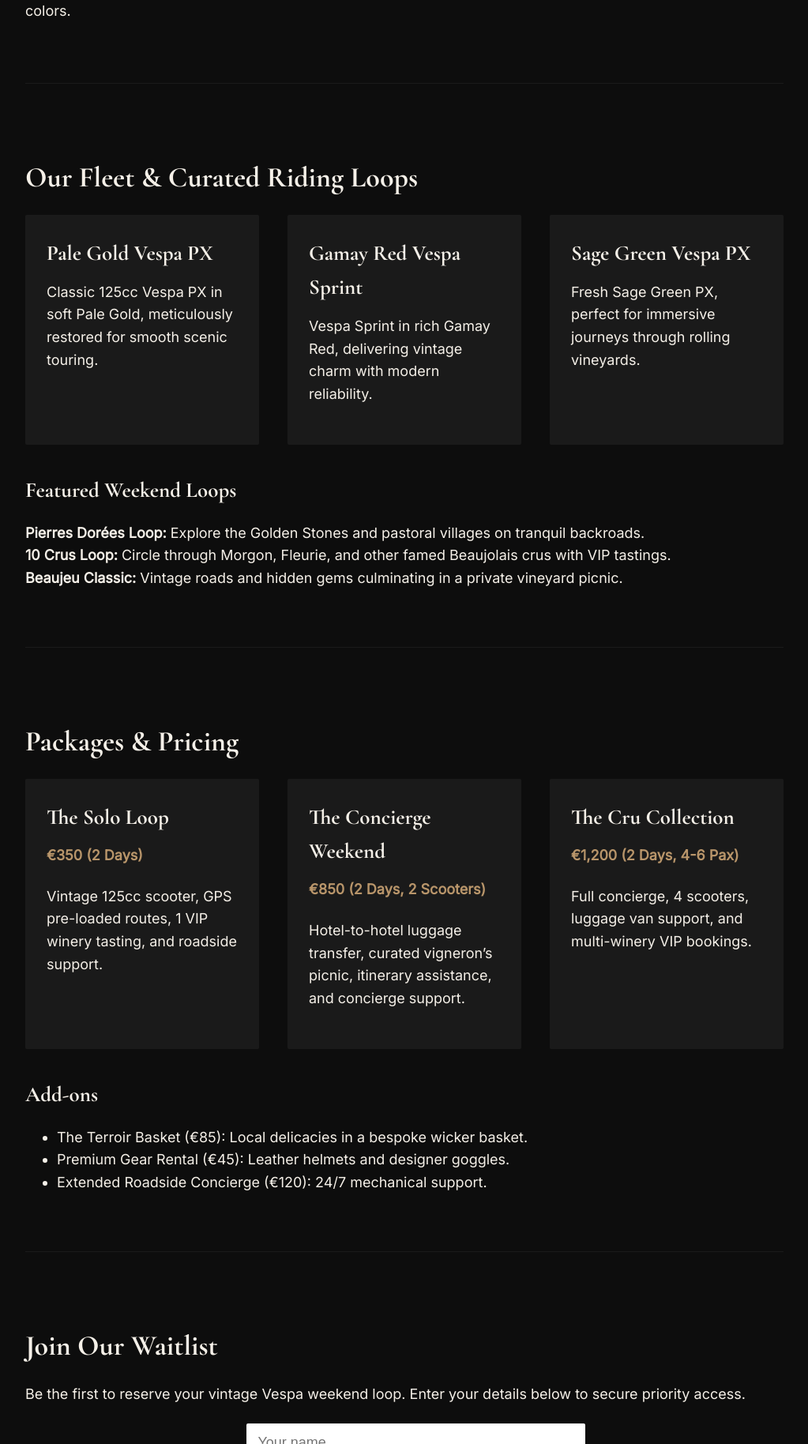
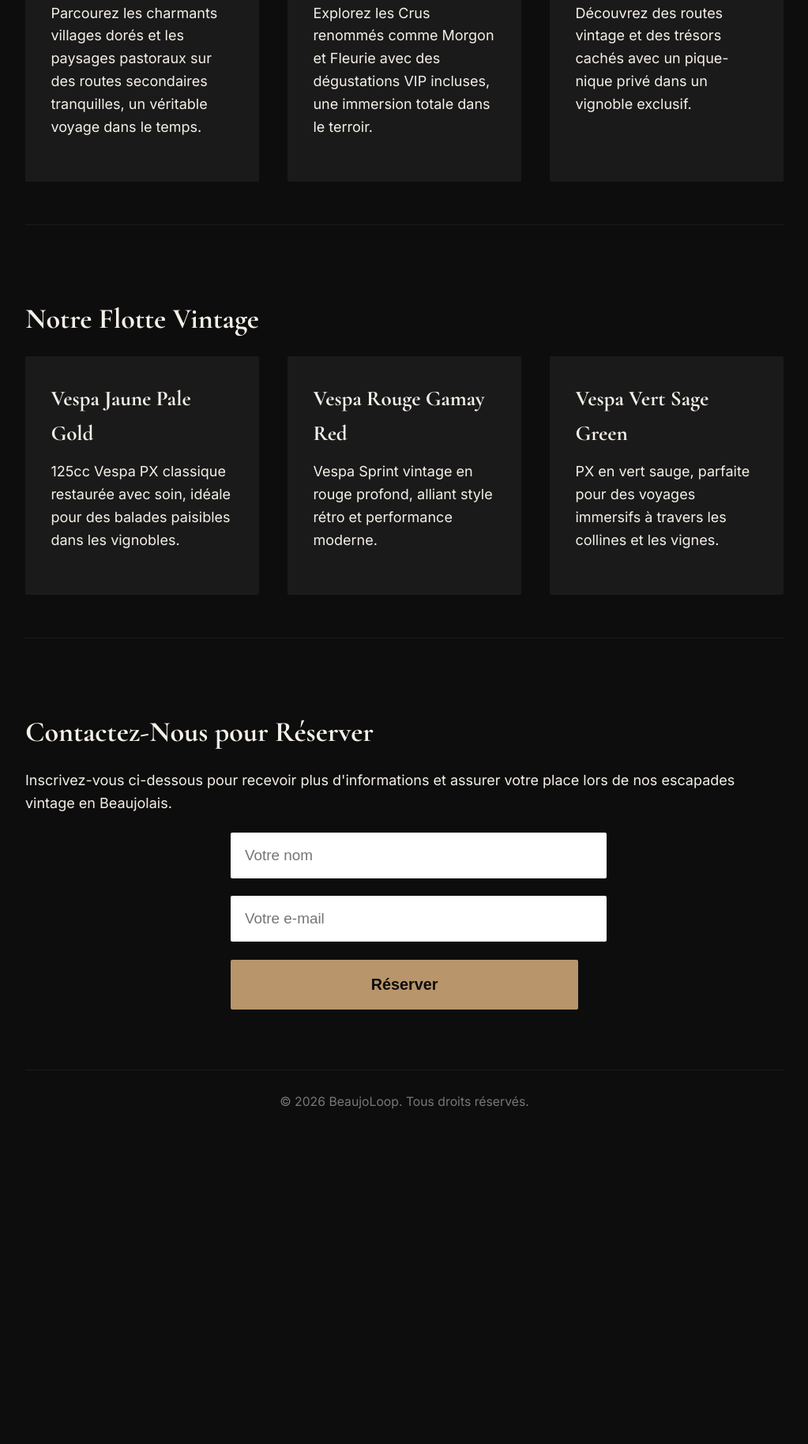
Before and after one commit to RaphBagetAI/baget-beaujoloop, a plain HTML site: page index.html in a window 1280 px wide. Shown: the part 972-2800 px from the top of the page at 79% size, without its empty margins (128-1151 px from the left). After the commit the page ends 2429 px from the top, so only its background shows below. Drawn offline with nearby package versions, Linux system fonts and the light colour scheme.

Commit message:
feat: website generated by baget.ai

```diff
--- a/index.html
+++ b/index.html
@@ -1,12 +1,12 @@
 <!DOCTYPE html>
-<html lang="en">
+<html lang="fr">
 <head>
     <meta charset="UTF-8" />
     <meta name="viewport" content="width=device-width, initial-scale=1" />
-    <title>BeaujoLoop - Vintage Scooter Concierge in Beaujolais</title>
+    <title>BeaujoLoop - Escapade Vintage en Beaujolais</title>
     <link href="https://fonts.googleapis.com/css2?family=Cormorant+Garamond:wght@600;700&family=Inter&display=swap" rel="stylesheet" />
     <style>
-      /* Reset and base styles */
+      /* Base and reset styles for dark luxury theme */
       body, html {
         margin: 0; padding: 0; height: 100%; background-color: #0D0D0D;
         color: #F5F0E8;
@@ -22,6 +22,7 @@
       }
       h1 {
         font-size: 3rem;
+        margin-top: 0;
       }
       h2 {
         font-size: 2rem;
@@ -55,19 +56,19 @@
         align-items: center;
         text-align: center;
         padding: 0 1rem;
-        box-shadow: inset 0 0 150px 60px rgba(13, 13, 13, 0.9);
+        box-shadow: inset 0 0 150px 70px rgba(13, 13, 13, 0.95);
       }
       .hero h1 {
-        font-size: 3.5rem;
-        max-width: 650px;
-        margin-bottom: 0.5rem;
+        font-size: 3.75rem;
+        max-width: 700px;
+        margin-bottom: 1rem;
         font-weight: 700;
         letter-spacing: 0.04em;
       }
       .hero p {
-        font-size: 1.25rem;
-        max-width: 500px;
-        margin-bottom: 1.5rem;
+        font-size: 1.4rem;
+        max-width: 600px;
+        margin-bottom: 1.75rem;
         font-weight: 500;
         color: #d9cfa6;
       }
@@ -75,11 +76,12 @@
         background-color: #B8956A;
         color: #0D0D0D;
         border: none;
-        padding: 0.9rem 2rem;
+        padding: 1.1rem 2.5rem;
         font-weight: 700;
         border-radius: 2px;
         cursor: pointer;
         transition: box-shadow 0.3s ease;
+        font-size: 1.1rem;
       }
       .btn-primary:hover {
         box-shadow: 0 0 30px rgba(184, 149, 106, 0.3);
@@ -96,12 +98,12 @@
       .card {
         background-color: #1A1A1A;
         border-radius: 2px;
-        padding: 1.5rem;
+        padding: 1.8rem;
         box-shadow: none;
         transition: box-shadow 0.3s ease;
       }
       .card:hover {
-        box-shadow: 0 0 30px rgba(184, 149, 106, 0.1);
+        box-shadow: 0 0 30px rgba(184, 149, 106, 0.12);
       }
       .card h3 {
         margin-top: 0;
@@ -112,27 +114,28 @@
         font-weight: 700;
       }
       form {
-        max-width: 400px;
+        max-width: 440px;
         margin: 0 auto;
       }
       input[type="email"], input[type="text"] {
         width: 100%;
-        padding: 0.8rem;
-        margin-bottom: 1rem;
+        padding: 1rem;
+        margin-bottom: 1.25rem;
         border-radius: 2px;
         border: none;
-        font-size: 1rem;
+        font-size: 1.05rem;
       }
       input[type="submit"] {
         background-color: #B8956A;
         color: #0D0D0D;
         border: none;
-        padding: 0.9rem 2rem;
+        padding: 1.1rem 2.5rem;
         font-weight: 700;
         border-radius: 2px;
         cursor: pointer;
         width: 100%;
         transition: box-shadow 0.3s ease;
+        font-size: 1.1rem;
       }
       input[type="submit"]:hover {
         box-shadow: 0 0 30px rgba(184, 149, 106, 0.3);
@@ -143,100 +146,84 @@
         font-size: 0.875rem;
         color: #787878;
       }
+      ul {
+        padding-left: 0;
+        list-style-type: none;
+      }
+      ul li {
+        margin: 0.5rem 0;
+        font-weight: 500;
+      }
       @media (max-width: 600px) {
         .hero h1 {
-          font-size: 2.25rem;
+          font-size: 2.5rem;
         }
       }
     </style>
 </head>
 <body>
-  <header class="hero">
-    <h1>BeaujoLoop: Vintage Vespas, Timeless Vineyards</h1>
-    <p>Explore Beaujolais on beautifully restored 125cc scooters with curated routes and concierge support.</p>
-    <button class="btn-primary" onclick="document.getElementById('waitlist-form').scrollIntoView({behavior:'smooth'});">Reserve Your Weekend</button>
+  <header class="hero" role="banner">
+    <h1>Escapade Vintage en Beaujolais</h1>
+    <p>Découvrez les routes de Beaujolais à bord d'un scooter 125cc vintage restauré, avec des itinéraires exclusifs et un service de conciergerie.</p>
+    <button class="btn-primary" onclick="document.getElementById('lead-form').scrollIntoView({behavior:'smooth'});">Réservez votre week-end</button>
   </header>
 
   <main class="container">
-    <section aria-labelledby="experience-title">
-      <h2 id="experience-title">The BeaujoLoop Experience</h2>
-      <p>BeaujoLoop provides a premium vintage scooter concierge service, removing the logistical barriers so you can savor the romance of Beaujolais. Our service includes luggage transfers, GPS-guided routes through scenic D-roads, and VIP winery tastings—all with a fleet of fully restored Italian Vespas in our signature Beaujolais pastel colors.</p>
-    </section>
-
-    <section aria-labelledby="fleet-routes-title">
-      <h2 id="fleet-routes-title">Our Fleet & Curated Riding Loops</h2>
+    <section aria-labelledby="loops-title">
+      <h2 id="loops-title">Nos Boucles Weekend</h2>
       <div class="grid-3">
-        <article class="card" aria-label="Pale Gold Vespa">
-          <h3>Pale Gold Vespa PX</h3>
-          <p>Classic 125cc Vespa PX in soft Pale Gold, meticulously restored for smooth scenic touring.</p>
+        <article class="card" aria-label="Boucle Pierres Dorées">
+          <h3>Pierres Dorées</h3>
+          <p>Parcourez les charmants villages dorés et les paysages pastoraux sur des routes secondaires tranquilles, un véritable voyage dans le temps.</p>
         </article>
-        <article class="card" aria-label="Gamay Red Vespa">
-          <h3>Gamay Red Vespa Sprint</h3>
-          <p>Vespa Sprint in rich Gamay Red, delivering vintage charm with modern reliability.</p>
+        <article class="card" aria-label="Boucle 10 Crus">
+          <h3>10 Crus</h3>
+          <p>Explorez les Crus renommés comme Morgon et Fleurie avec des dégustations VIP incluses, une immersion totale dans le terroir.</p>
         </article>
-        <article class="card" aria-label="Sage Green Vespa">
-          <h3>Sage Green Vespa PX</h3>
-          <p>Fresh Sage Green PX, perfect for immersive journeys through rolling vineyards.</p>
+        <article class="card" aria-label="Boucle Beaujeu Classique">
+          <h3>Beaujeu Classique</h3>
+          <p>Découvrez des routes vintage et des trésors cachés avec un pique-nique privé dans un vignoble exclusif.</p>
         </article>
-      </div>
-      <div style="margin-top: 2rem;" aria-label="Curated Weekend Loops">
-        <h3>Featured Weekend Loops</h3>
-        <ul style="list-style-type:none; padding-left:0;">
-          <li><strong>Pierres Dorées Loop:</strong> Explore the Golden Stones and pastoral villages on tranquil backroads.</li>
-          <li><strong>10 Crus Loop:</strong> Circle through Morgon, Fleurie, and other famed Beaujolais crus with VIP tastings.</li>
-          <li><strong>Beaujeu Classic:</strong> Vintage roads and hidden gems culminating in a private vineyard picnic.</li>
-        </ul>
       </div>
     </section>
 
-    <section aria-labelledby="packages-title">
-      <h2 id="packages-title">Packages & Pricing</h2>
+    <section aria-labelledby="fleet-title">
+      <h2 id="fleet-title">Notre Flotte Vintage</h2>
       <div class="grid-3">
-        <article class="card" aria-label="The Solo Loop Package">
-          <h3>The Solo Loop</h3>
-          <p><span class="highlight">€350 (2 Days)</span></p>
-          <p>Vintage 125cc scooter, GPS pre-loaded routes, 1 VIP winery tasting, and roadside support.</p>
+        <article class="card" aria-label="Vespa Jaune Pale Gold">
+          <h3>Vespa Jaune Pale Gold</h3>
+          <p>125cc Vespa PX classique restaurée avec soin, idéale pour des balades paisibles dans les vignobles.</p>
         </article>
-        <article class="card" aria-label="The Concierge Weekend Package">
-          <h3>The Concierge Weekend</h3>
-          <p><span class="highlight">€850 (2 Days, 2 Scooters)</span></p>
-          <p>Hotel-to-hotel luggage transfer, curated vigneron’s picnic, itinerary assistance, and concierge support.</p>
+        <article class="card" aria-label="Vespa Rouge Gamay Red">
+          <h3>Vespa Rouge Gamay Red</h3>
+          <p>Vespa Sprint vintage en rouge profond, alliant style rétro et performance moderne.</p>
         </article>
-        <article class="card" aria-label="The Cru Collection Package">
-          <h3>The Cru Collection</h3>
-          <p><span class="highlight">€1,200 (2 Days, 4-6 Pax)</span></p>
-          <p>Full concierge, 4 scooters, luggage van support, and multi-winery VIP bookings.</p>
+        <article class="card" aria-label="Vespa Vert Sage Green">
+          <h3>Vespa Vert Sage Green</h3>
+          <p>PX en vert sauge, parfaite pour des voyages immersifs à travers les collines et les vignes.</p>
         </article>
-      </div>
-      <div style="margin-top: 2rem;">
-        <h3>Add-ons</h3>
-        <ul>
-          <li>The Terroir Basket (€85): Local delicacies in a bespoke wicker basket.</li>
-          <li>Premium Gear Rental (€45): Leather helmets and designer goggles.</li>
-          <li>Extended Roadside Concierge (€120): 24/7 mechanical support.</li>
-        </ul>
       </div>
     </section>
 
-    <section aria-labelledby="waitlist-title">
-      <h2 id="waitlist-title">Join Our Waitlist</h2>
-      <p>Be the first to reserve your vintage Vespa weekend loop. Enter your details below to secure priority access.</p>
+    <section aria-labelledby="lead-title">
+      <h2 id="lead-title">Contactez-Nous pour Réserver</h2>
+      <p>Inscrivez-vous ci-dessous pour recevoir plus d'informations et assurer votre place lors de nos escapades vintage en Beaujolais.</p>
 
-      <form id="waitlist-form" method="POST" action="https://app.baget.ai/api/public/databases/e9fef879-4324-4adc-8255-0a93eedafc6b/rows" onsubmit="return waitlistSubmit(event)">
-        <input type="text" name="name" placeholder="Your name" aria-label="Name" required />
-        <input type="email" name="email" placeholder="Your email" aria-label="Email" required />
-        <input type="submit" value="Join Waitlist" aria-label="Join the waitlist" />
+      <form id="lead-form" method="POST" action="https://app.baget.ai/api/public/databases/e1fb3d08-cc38-4d93-a975-394d8177c082/rows" onsubmit="return leadFormSubmit(event)">
+        <input type="text" name="name" placeholder="Votre nom" aria-label="Nom" required />
+        <input type="email" name="email" placeholder="Votre e-mail" aria-label="Email" required />
+        <input type="submit" value="Réserver" aria-label="Réserver" />
       </form>
       <p id="form-status" role="alert" style="margin-top: 1rem;"></p>
     </section>
   </main>
 
-  <footer class="footer">
-    <p>&copy; 2026 BeaujoLoop. All rights reserved.</p>
+  <footer class="footer" role="contentinfo">
+    <p>&copy; 2026 BeaujoLoop. Tous droits réservés.</p>
   </footer>
 
   <script>
-    async function waitlistSubmit(event) {
+    async function leadFormSubmit(event) {
       event.preventDefault();
       const form = event.target;
       const status = document.getElementById('form-status');
@@ -258,14 +245,14 @@
         });
         if (response.ok) {
           status.style.color = '#B8956A';
-          status.textContent = 'Thanks — we\'ll be in touch soon!';
+          status.textContent = 'Merci — nous vous contacterons bientôt !';
           form.reset();
         } else {
-          throw new Error('Failed to submit');
+          throw new Error('Échec de la soumission');
         }
       } catch (error) {
         status.style.color = '#E87C7C';
-        status.textContent = 'Oops! Something went wrong. Please try again.';
+        status.textContent = 'Oups ! Une erreur est survenue. Veuillez réessayer.';
       }
       return false;
     }
```
